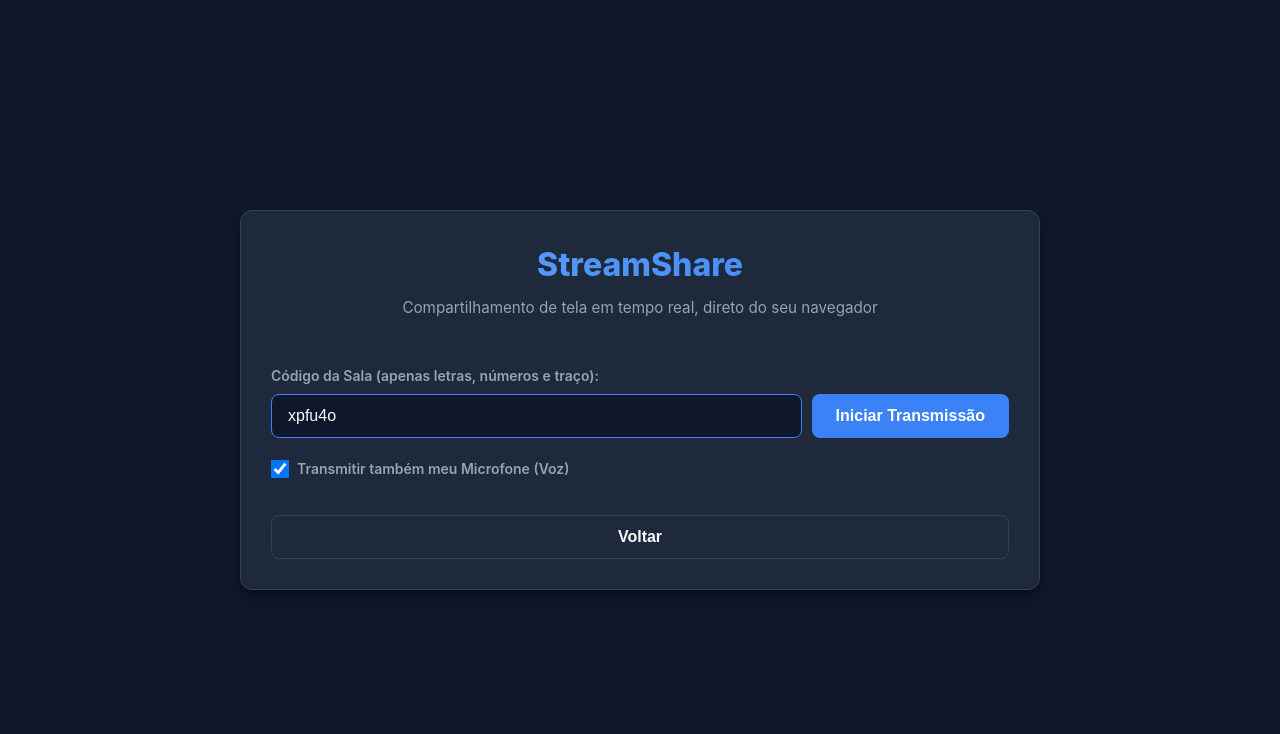
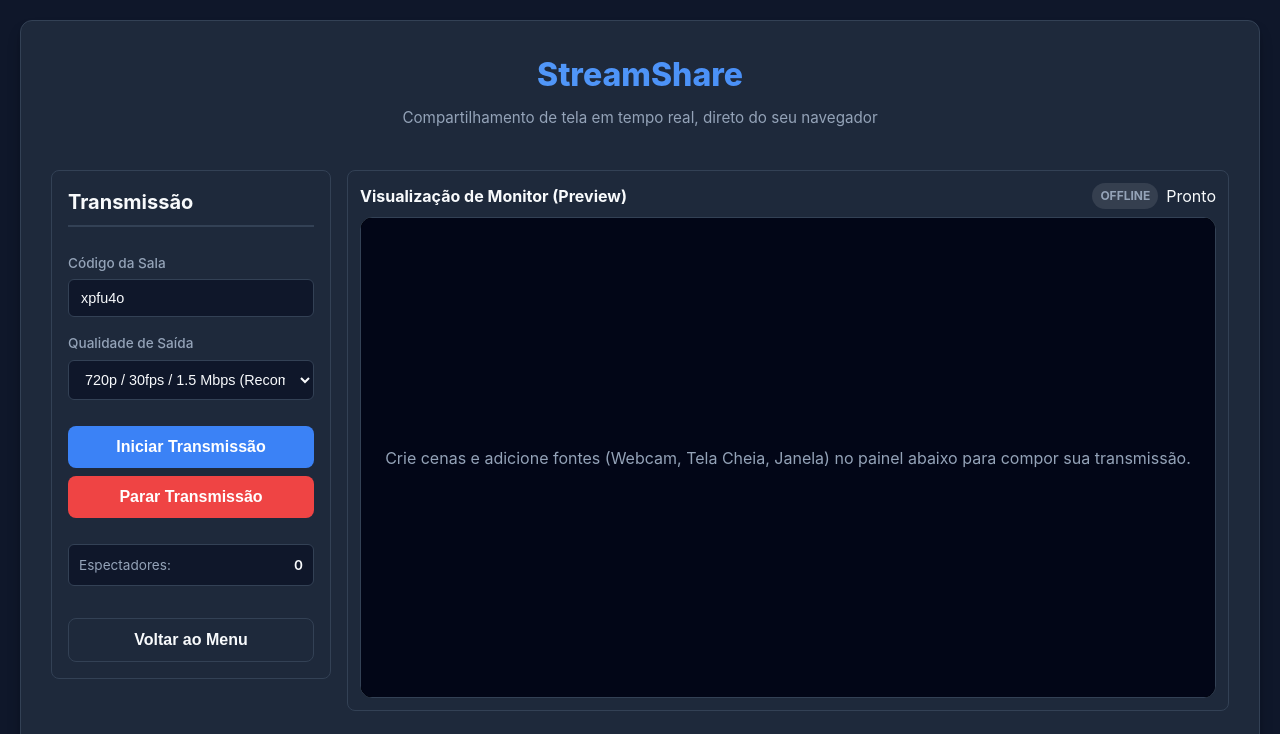
Before and after one commit to walter-souza/quick-cast, a plain HTML site: page index.html in a window 1280 px wide. Both pictures are taken after a click on the element 450 px from the left and 459 px from the top of the page. Shown: the top 734 px of the page. Drawn offline with Linux system fonts and the light colour scheme.

Commit message:
fix: transition web client directly to OBS workspace and resolve pre-stream blockage

```diff
--- a/app.js
+++ b/app.js
@@ -68,19 +68,17 @@ function showSection(section) {
 // Configura volta para a tela inicial
 btnBackElements.forEach(btn => {
     btn.addEventListener('click', () => {
-        streamerForm.classList.add('hidden');
         viewerForm.classList.add('hidden');
         selectStreamer.parentNode.classList.remove('hidden');
     });
 });
 
-// Seleção do Card Streamer
+// Seleção do Card Streamer (Estúdio OBS)
 selectStreamer.addEventListener('click', () => {
-    selectStreamer.parentNode.classList.add('hidden');
-    streamerForm.classList.remove('hidden');
+    showSection(streamerSection);
     // Sugere um código aleatório simples
     streamerRoomInput.value = Math.random().toString(36).substring(2, 8);
-    streamerRoomInput.focus();
+    setTimeout(initOBSStudio, 150);
 });
 
 // Seleção do Card Viewer
@@ -957,13 +955,22 @@ async function startStreaming(roomId) {
         peer = new Peer(peerId);
 
         peer.on('open', (id) => {
-            showSection(streamerSection);
             streamerStatusBadge.className = "badge badge-live";
             streamerStatusBadge.textContent = "LIVE";
             streamerStatusText.textContent = `Transmitindo sala: ${cleanRoomId}`;
 
             const shareUrl = `${window.location.origin}${window.location.pathname}?room=${cleanRoomId}`;
             shareLinkInput.value = shareUrl;
+
+            document.getElementById('share-panel').classList.remove('hidden');
+
+            btnStartStream.disabled = true;
+            btnStartStream.textContent = "Iniciar Transmissão";
+            btnStopStream.disabled = false;
+
+            streamerRoomInput.disabled = true;
+            selectStreamQuality.disabled = true;
+            document.getElementById('btn-back-to-menu').disabled = true;
 
             showToast("Transmissão com mixer OBS iniciada! 🚀");
             activeConnections.clear();
@@ -1047,9 +1054,17 @@ function stopStreaming() {
 function resetStreamerUI() {
     btnStartStream.disabled = false;
     btnStartStream.textContent = "Iniciar Transmissão";
+    btnStopStream.disabled = true;
+
+    streamerRoomInput.disabled = false;
+    selectStreamQuality.disabled = false;
+    document.getElementById('btn-back-to-menu').disabled = false;
+
+    document.getElementById('share-panel').classList.add('hidden');
+
     streamerStatusBadge.className = "badge badge-offline";
     streamerStatusBadge.textContent = "Offline";
-    streamerStatusText.textContent = "Iniciando...";
+    streamerStatusText.textContent = "Pronto";
     streamerViewersCount.textContent = "0";
     shareLinkInput.value = "";
     showPlaceholder();
@@ -1064,6 +1079,10 @@ btnStartStream.addEventListener('click', () => {
 });
 
 btnStopStream.addEventListener('click', stopStreaming);
+
+document.getElementById('btn-back-to-menu').addEventListener('click', () => {
+    stopStreaming();
+});
 
 selectStreamer.addEventListener('click', () => {
     setTimeout(initOBSStudio, 150);
--- a/index.html
+++ b/index.html
@@ -31,20 +31,6 @@
                     </div>
                 </div>
 
-                <!-- Formulário Streamer -->
-                <div id="streamer-form" class="form-group hidden mt-4">
-                    <label for="streamer-room-input">Código da Sala (apenas letras, números e traço):</label>
-                    <div class="input-row">
-                        <input type="text" id="streamer-room-input" placeholder="ex: minha-transmissao" autocomplete="off">
-                        <button id="btn-start-stream" class="btn">Iniciar Transmissão</button>
-                    </div>
-                    <div style="display: flex; align-items: center; gap: 8px; margin: 12px 0;">
-                        <input type="checkbox" id="chk-transmit-mic" checked style="width: 18px; height: 18px; cursor: pointer;">
-                        <label for="chk-transmit-mic" style="cursor: pointer; user-select: none; color: var(--text-muted);">Transmitir também meu Microfone (Voz)</label>
-                    </div>
-                    <button class="btn btn-secondary mt-4 btn-back">Voltar</button>
-                </div>
-
                 <!-- Formulário Viewer -->
                 <div id="viewer-form" class="form-group hidden mt-4">
                     <label for="viewer-room-input">Código da Sala do seu amigo:</label>
@@ -56,37 +42,61 @@
                 </div>
             </section>
 
-            <!-- 2. TELA DO STREAMER (TRANSMISSÃO ATIVA) -->
+            <!-- 2. TELA DO STREAMER (STUDIO & TRANSMISSÃO) -->
             <section id="streamer-section" class="section">
-                <div class="status-bar">
-                    <div class="status-left">
-                        <span id="streamer-status-badge" class="badge badge-offline">Offline</span>
-                        <span id="streamer-status-text">Iniciando...</span>
+                <div class="studio-layout-grid">
+                    <!-- Sidebar: Controles e Configurações de Transmissão -->
+                    <div class="studio-sidebar card">
+                        <h2>Transmissão</h2>
+
+                        <div class="form-group">
+                            <label for="streamer-room-input">Código da Sala</label>
+                            <input type="text" id="streamer-room-input" placeholder="ex: sala-de-jogo" value="">
                         </div>
-                    <div class="viewers-count">
-                        <span>Espectadores: <strong id="streamer-viewers-count">0</strong></span>
+
+                        <div class="form-group">
+                            <label for="select-stream-quality">Qualidade de Saída</label>
+                            <select id="select-stream-quality">
+                                <option value="720p" selected>720p / 30fps / 1.5 Mbps (Recomendado)</option>
+                                <option value="1080p">1080p / 30fps / 3.0 Mbps</option>
+                                <option value="max">Qualidade Máxima (Original / 60fps)</option>
+                            </select>
+                        </div>
+
+                        <div class="action-buttons-sidebar">
+                            <button id="btn-start-stream" class="btn btn-primary">Iniciar Transmissão</button>
+                            <button id="btn-stop-stream" class="btn btn-danger" disabled>Parar Transmissão</button>
+                        </div>
+
+                        <div class="stats-panel">
+                            <div class="stat-item">
+                                <span class="stat-label">Espectadores:</span>
+                                <span id="streamer-viewers-count" class="stat-value">0</span>
                             </div>
                         </div>
 
-                <div class="share-box">
-                    <label>Compartilhe este link com seus amigos:</label>
-                    <div class="share-row">
+                        <div class="share-panel hidden" id="share-panel">
+                            <label>Link de Compartilhamento</label>
+                            <div class="share-input-group">
                                 <input type="text" id="share-link-input" readonly>
-                        <button id="btn-copy-link" class="btn btn-secondary">Copiar Link</button>
+                                <button id="btn-copy-link" class="btn btn-secondary">Copiar</button>
                             </div>
                         </div>
 
-                <div class="form-group" style="margin-bottom: 20px;">
-                    <label for="select-stream-quality">Qualidade da Transmissão (em tempo real):</label>
-                    <select id="select-stream-quality" style="padding: 12px 16px; background-color: var(--bg-color); color: var(--text-color); border: 1px solid var(--border-color); border-radius: 8px; font-size: 1rem; width: 100%; cursor: pointer; outline: none;">
-                        <option value="720p" selected>720p (Fluido / Leve) - Recomendado</option>
-                        <option value="1080p">1080p (Nítido / Médio)</option>
-                        <option value="max">Original (Máxima Resolução / 60 FPS)</option>
-                    </select>
+                        <button id="btn-back-to-menu" class="btn btn-secondary mt-4">Voltar ao Menu</button>
                     </div>
 
-                <div class="studio-layout">
+                    <!-- Workspace: Preview + OBS Controls -->
+                    <div class="workspace">
                         <!-- Preview Panel -->
+                        <div class="video-container-wrapper">
+                            <div class="preview-header">
+                                <h3>Visualização de Monitor (Preview)</h3>
+                                <div class="status-bar-simple">
+                                    <span id="streamer-status-badge" class="badge badge-offline">Offline</span>
+                                    <span id="streamer-status-text">Pronto</span>
+                                </div>
+                            </div>
                             <div class="video-container">
                                 <!-- Canvas interativo onde o streamer arrasta e redimensiona -->
                                 <canvas id="preview-canvas" width="1280" height="720"></canvas>
@@ -94,7 +104,8 @@
                                 <canvas id="composer-canvas" width="1280" height="720" style="display: none;"></canvas>
 
                                 <div id="streamer-placeholder" class="video-placeholder">
-                            <p>Crie cenas e adicione fontes (Webcam, Tela, Janela) no painel abaixo para compor sua transmissão.</p>
+                                    <p>Crie cenas e adicione fontes (Webcam, Tela Cheia, Janela) no painel abaixo para compor sua transmissão.</p>
+                                </div>
                             </div>
                         </div>
 
@@ -141,11 +152,7 @@
                             </div>
                         </div>
                     </div>
-
-                <div class="actions-row">
-                    <button id="btn-stop-stream" class="btn btn-danger">Parar Transmissão</button>
                 </div>
-            </section>
 
             <!-- 3. TELA DO VIEWER (ASSISTIR AO VIVO) -->
             <section id="viewer-section" class="section">
--- a/style.css
+++ b/style.css
@@ -405,15 +405,163 @@ body.theater-mode #viewer-section .actions-row {
 }
 
 .container.studio-mode {
-    max-width: 1200px !important;
+    max-width: 1440px !important;
 }
 
-.studio-layout {
+/* Studio Layout Grid for Web */
+.studio-layout-grid {
+    display: grid;
+    grid-template-columns: 280px 1fr;
+    gap: 16px;
+    width: 100%;
+    margin-top: 10px;
+    box-sizing: border-box;
+}
+
+.studio-sidebar {
+    background-color: var(--card-bg);
+    border: 1px solid var(--border-color);
+    border-radius: 8px;
+    padding: 16px;
     display: flex;
     flex-direction: column;
-    gap: 20px;
+    gap: 16px;
+    box-sizing: border-box;
+    height: fit-content;
+}
+
+.studio-sidebar h2 {
+    font-size: 1.25rem;
+    margin: 0 0 10px 0;
+    color: var(--primary-color);
+    border-bottom: 2px solid var(--border-color);
+    padding-bottom: 8px;
+}
+
+.studio-sidebar .form-group {
+    display: flex;
+    flex-direction: column;
+    gap: 6px;
+    margin-bottom: 0;
+}
+
+.studio-sidebar label {
+    font-size: 0.85rem;
+    color: var(--text-muted);
+    font-weight: 500;
+}
+
+.studio-sidebar input, .studio-sidebar select {
+    padding: 10px 12px;
+    background-color: var(--bg-color);
+    color: var(--text-color);
+    border: 1px solid var(--border-color);
+    border-radius: 6px;
+    font-size: 0.9rem;
+    width: 100%;
+    box-sizing: border-box;
+    outline: none;
+}
+
+.action-buttons-sidebar {
+    display: flex;
+    flex-direction: column;
+    gap: 8px;
+    margin-top: 10px;
+}
+
+.action-buttons-sidebar button {
+    width: 100%;
+}
+
+.stats-panel {
+    background-color: var(--bg-color);
+    border: 1px solid var(--border-color);
+    border-radius: 6px;
+    padding: 10px;
+    margin-top: 10px;
+}
+
+.stat-item {
+    display: flex;
+    justify-content: space-between;
+    font-size: 0.85rem;
+}
+
+.stat-label {
+    color: var(--text-muted);
+}
+
+.stat-value {
+    font-weight: 600;
+}
+
+.share-panel {
+    background-color: var(--bg-color);
+    border: 1px solid var(--border-color);
+    border-radius: 6px;
+    padding: 10px;
+    display: flex;
+    flex-direction: column;
+    gap: 6px;
+}
+
+.share-panel.hidden {
+    display: none !important;
+}
+
+.share-panel label {
+    font-size: 0.8rem;
+}
+
+.share-input-group {
+    display: flex;
+    gap: 6px;
+}
+
+.share-input-group input {
+    flex: 1;
+    font-size: 0.8rem;
+    padding: 6px;
+}
+
+.share-input-group button {
+    padding: 6px 12px;
+    font-size: 0.8rem;
+}
+
+/* Workspace wrapper style */
+.workspace {
+    display: flex;
+    flex-direction: column;
     width: 100%;
     min-height: 0;
+}
+
+.video-container-wrapper {
+    background-color: var(--card-bg);
+    border: 1px solid var(--border-color);
+    border-radius: 8px;
+    padding: 12px;
+    margin-bottom: 16px;
+}
+
+.preview-header {
+    display: flex;
+    justify-content: space-between;
+    align-items: center;
+    margin-bottom: 8px;
+}
+
+.preview-header h3 {
+    font-size: 1rem;
+    margin: 0;
+}
+
+.status-bar-simple {
+    display: flex;
+    align-items: center;
+    gap: 8px;
 }
 
 .obs-panels {
```
Lines whose indentation alone changed are shown as unchanged.
